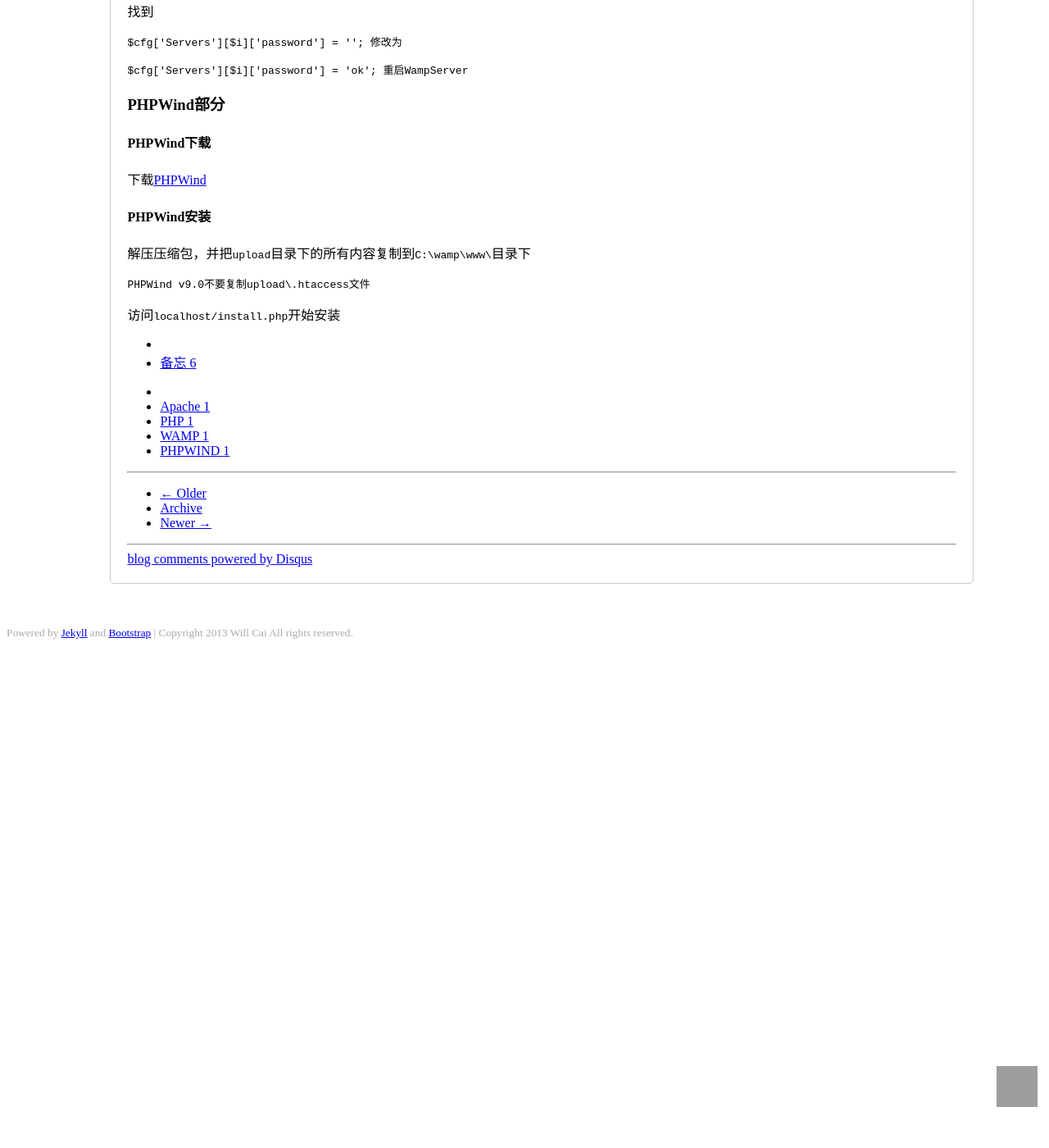
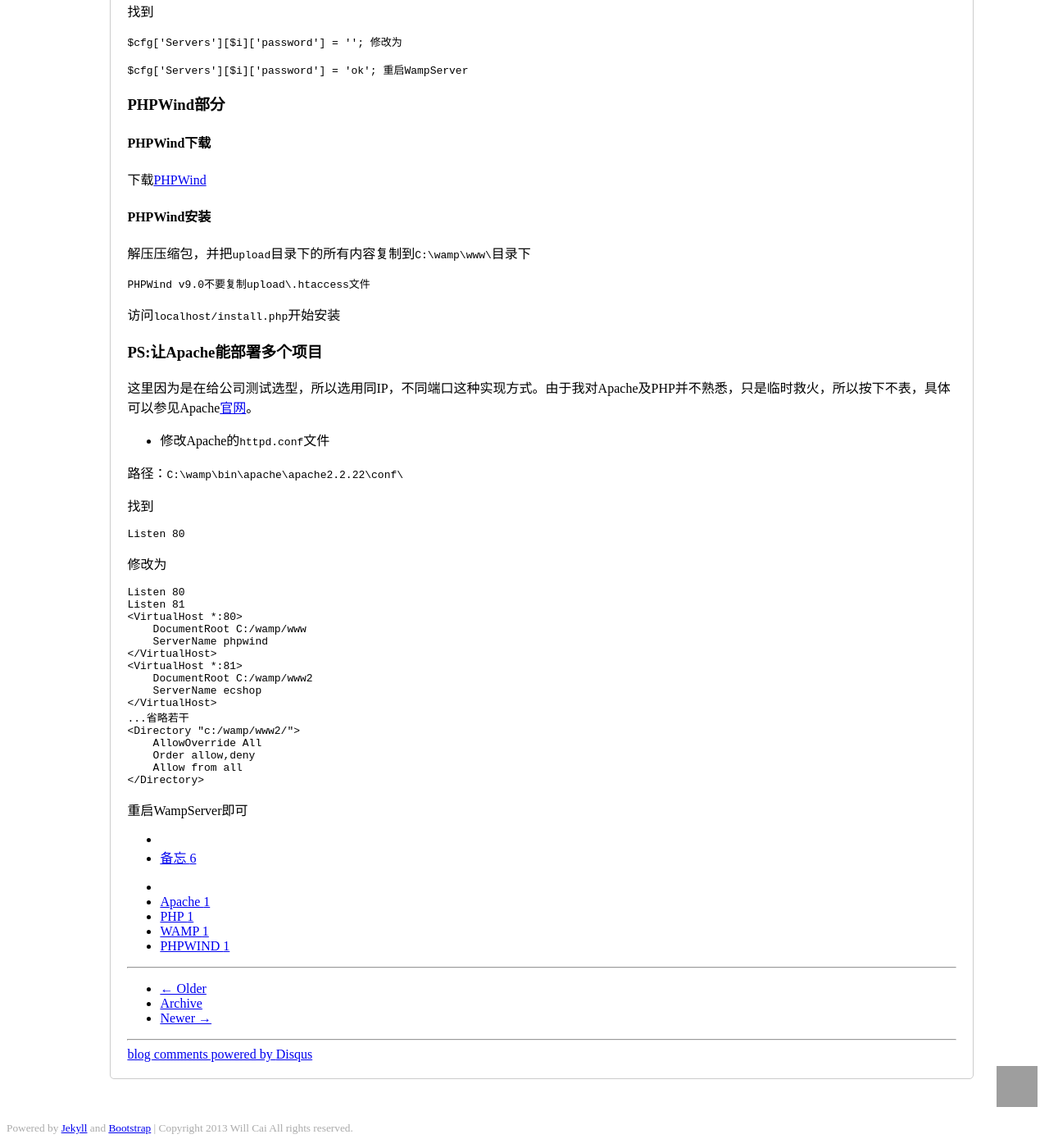
Before and after one commit to hantconny/hantconny.github.io, a Jekyll site: the page built from _posts/core-samples/2013-05-30-install-phpwind.md, in a window 1280 px wide and 1400 px high, scrolled down 2273 px. Shown: the whole window at 82% size. Built offline with Jekyll 4.4.1, drawn with Linux system fonts in a browser that asks for light colours; nearby versions of some CDN libraries; library files that are not in the unit come from our copies; comment, search, counter and statistics services are not loaded; grey boxes are pictures that could not be loaded.

Commit message:
update post

```diff
--- a/_posts/core-samples/2013-05-30-install-phpwind.md
+++ b/_posts/core-samples/2013-05-30-install-phpwind.md
@@ -125,3 +125,36 @@
     PHPWind v9.0不要复制upload\.htaccess文件
 
 访问`localhost/install.php`开始安装
+
+
+### PS:让Apache能部署多个项目 ###
+这里因为是在给公司测试选型，所以选用同IP，不同端口这种实现方式。由于我对Apache及PHP并不熟悉，只是临时救火，所以按下不表，具体可以参见Apache[官网](http://httpd.apache.org/docs/2.0/vhosts/examples.html)。
+
+- 修改Apache的`httpd.conf`文件
+
+路径：`C:\wamp\bin\apache\apache2.2.22\conf\`
+
+找到
+
+    Listen 80
+
+修改为
+
+    Listen 80
+    Listen 81
+    <VirtualHost *:80>
+        DocumentRoot C:/wamp/www
+        ServerName phpwind
+    </VirtualHost>
+    <VirtualHost *:81>
+        DocumentRoot C:/wamp/www2
+        ServerName ecshop
+    </VirtualHost>
+    ...省略若干
+    <Directory "c:/wamp/www2/">
+        AllowOverride All
+        Order allow,deny
+        Allow from all
+    </Directory>
+
+重启WampServer即可
```
